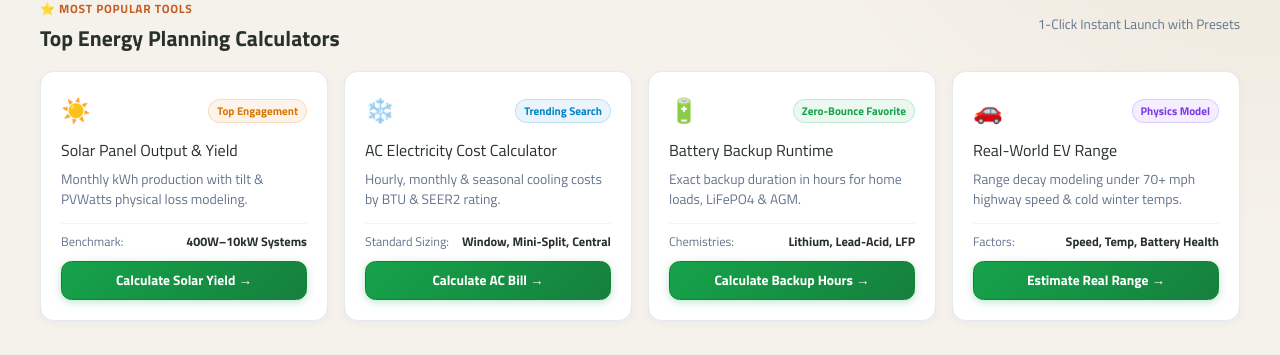
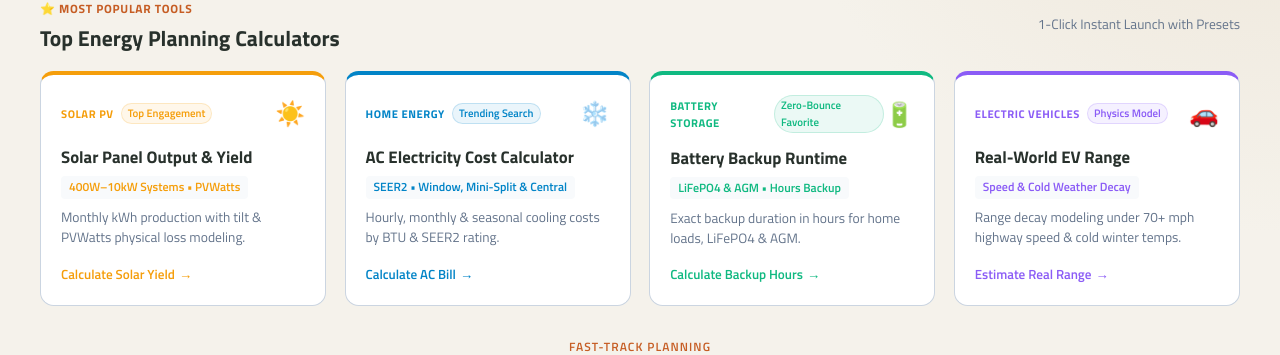
Before and after one commit to miadsaadidi/powerlab, a Next.js app: page / in a window 1280 px wide. Shown: the part 311-666 px from the top of the page. Built offline with nearby package versions, Linux system fonts and the light colour scheme; no server answers.

Commit message:
feat(homepage): align popular tools cards style with category workflow and calculator cards

```diff
--- a/src/components/home/popular-calculators-launcher.tsx
+++ b/src/components/home/popular-calculators-launcher.tsx
@@ -5,65 +5,65 @@ import { track } from "@/lib/analytics/analytics";
 
 interface PopularTool {
   id: string;
+  category: string;
   title: string;
   tagline: string;
   badge: string;
-  badgeColor: string;
+  color: string;
   icon: string;
   route: string;
   actionText: string;
-  metricLabel: string;
-  metricValue: string;
+  metric: string;
 }
 
 const POPULAR_TOOLS: PopularTool[] = [
   {
     id: "solar-panel-output",
+    category: "Solar PV",
     title: "Solar Panel Output & Yield",
     tagline: "Monthly kWh production with tilt & PVWatts physical loss modeling.",
     badge: "Top Engagement",
-    badgeColor: "#d97706",
+    color: "#f59e0b",
     icon: "☀️",
     route: "/solar/solar-panel-output-calculator",
     actionText: "Calculate Solar Yield",
-    metricLabel: "Benchmark",
-    metricValue: "400W–10kW Systems",
+    metric: "400W–10kW Systems • PVWatts",
   },
   {
     id: "ac-cost",
+    category: "Home Energy",
     title: "AC Electricity Cost Calculator",
     tagline: "Hourly, monthly & seasonal cooling costs by BTU & SEER2 rating.",
     badge: "Trending Search",
-    badgeColor: "#0284c7",
+    color: "#0284c7",
     icon: "❄️",
     route: "/home-energy/air-conditioner-cost-calculator",
     actionText: "Calculate AC Bill",
-    metricLabel: "Standard Sizing",
-    metricValue: "Window, Mini-Split, Central",
+    metric: "SEER2 • Window, Mini-Split & Central",
   },
   {
     id: "battery-runtime",
+    category: "Battery Storage",
     title: "Battery Backup Runtime",
     tagline: "Exact backup duration in hours for home loads, LiFePO4 & AGM.",
     badge: "Zero-Bounce Favorite",
-    badgeColor: "#16a34a",
+    color: "#10b981",
     icon: "🔋",
     route: "/battery/battery-runtime-calculator",
     actionText: "Calculate Backup Hours",
-    metricLabel: "Chemistries",
-    metricValue: "Lithium, Lead-Acid, LFP",
+    metric: "LiFePO4 & AGM • Hours Backup",
   },
   {
     id: "ev-range",
+    category: "Electric Vehicles",
     title: "Real-World EV Range",
     tagline: "Range decay modeling under 70+ mph highway speed & cold winter temps.",
     badge: "Physics Model",
-    badgeColor: "#7c3aed",
+    color: "#8b5cf6",
     icon: "🚗",
     route: "/ev/ev-range-calculator",
     actionText: "Estimate Real Range",
-    metricLabel: "Factors",
-    metricValue: "Speed, Temp, Battery Health",
+    metric: "Speed & Cold Weather Decay",
   },
 ];
 
@@ -113,98 +113,111 @@ export function PopularCalculatorsLauncher() {
         style={{
           display: "grid",
           gridTemplateColumns: "repeat(auto-fit, minmax(260px, 1fr))",
-          gap: "1rem",
+          gap: "1.15rem",
         }}
       >
         {POPULAR_TOOLS.map((tool) => (
-          <div
+          <Link
             key={tool.id}
+            href={tool.route}
+            className="flow-node-card home-calc-card"
             style={{
-              borderRadius: "0.85rem",
-              border: "1px solid var(--border-color, #e2e8f0)",
-              background: "var(--card-bg, #ffffff)",
-              boxShadow: "0 2px 8px rgba(0, 0, 0, 0.04)",
-              padding: "1.25rem",
               display: "flex",
               flexDirection: "column",
-              justifyContent: "space-between",
-              gap: "0.85rem",
-              transition: "transform 140ms ease, box-shadow 140ms ease",
+              padding: "1.25rem",
+              borderRadius: "0.85rem",
+              background: "var(--card-bg, #ffffff)",
+              border: "1px solid var(--border-color, #cbd5e1)",
+              borderTop: `4px solid ${tool.color}`,
+              textDecoration: "none",
+              color: "inherit",
+              transition: "transform 0.15s ease, box-shadow 0.15s ease",
             }}
+            onClick={() => track("calculator_calculate", { calculator: tool.id, action: "popular_launcher_click" })}
           >
-            <div>
+            {/* Top Row: Category Label on left, Icon on right */}
             <div
               style={{
                 display: "flex",
+                alignItems: "center",
                 justifyContent: "space-between",
-                  alignItems: "center",
-                  gap: "0.5rem",
-                  marginBottom: "0.5rem",
+                marginBottom: "0.75rem",
               }}
             >
-                <span style={{ fontSize: "1.5rem" }} aria-hidden="true">
-                  {tool.icon}
-                </span>
+              <div style={{ display: "flex", alignItems: "center", gap: "0.45rem" }}>
                 <span
                   style={{
                     fontSize: "0.7rem",
                     fontWeight: 700,
-                    padding: "2px 8px",
+                    textTransform: "uppercase",
+                    letterSpacing: "0.05em",
+                    color: tool.color,
+                  }}
+                >
+                  {tool.category}
+                </span>
+                <span
+                  style={{
+                    fontSize: "0.68rem",
+                    fontWeight: 600,
+                    padding: "1px 6px",
                     borderRadius: "9999px",
-                    background: `${tool.badgeColor}15`,
-                    color: tool.badgeColor,
-                    border: `1px solid ${tool.badgeColor}30`,
+                    background: `${tool.color}15`,
+                    color: tool.color,
+                    border: `1px solid ${tool.color}30`,
                   }}
                 >
                   {tool.badge}
                 </span>
               </div>
+              <span style={{ fontSize: "1.5rem" }} aria-hidden="true">
+                {tool.icon}
+              </span>
+            </div>
 
-              <h3 style={{ fontSize: "1.05rem", fontWeight: 700, margin: "0 0 0.35rem" }}>
-                <Link
-                  href={tool.route}
-                  style={{ textDecoration: "none", color: "var(--ink, #1e293b)" }}
-                  onClick={() => track("calculator_calculate", { calculator: tool.id, action: "popular_launcher_click" })}
-                >
+            {/* Calculator Title */}
+            <h3 style={{ margin: "0 0 0.35rem", fontSize: "1.05rem", fontWeight: 700, color: "var(--ink, #1e293b)" }}>
               {tool.title}
-                </Link>
             </h3>
 
-              <p style={{ fontSize: "0.86rem", color: "var(--text-muted, #64748b)", margin: 0, lineHeight: 1.45 }}>
+            {/* Metric / Benchmark Pill */}
+            <div
+              style={{
+                display: "inline-block",
+                alignSelf: "flex-start",
+                fontSize: "0.75rem",
+                fontWeight: 600,
+                color: tool.color,
+                background: "var(--bg-secondary, #f8fafc)",
+                padding: "2px 8px",
+                borderRadius: "4px",
+                marginBottom: "0.6rem",
+              }}
+            >
+              {tool.metric}
+            </div>
+
+            {/* Description */}
+            <p style={{ margin: 0, fontSize: "0.85rem", color: "var(--text-muted, #64748b)", lineHeight: 1.45, flexGrow: 1 }}>
               {tool.tagline}
             </p>
-            </div>
 
-            <div style={{ paddingTop: "0.5rem", borderTop: "1px solid var(--border-color, #f1f5f9)" }}>
+            {/* Bottom Action Link */}
             <div
               style={{
+                marginTop: "1rem",
                 display: "flex",
-                  justifyContent: "space-between",
-                  fontSize: "0.78rem",
-                  color: "var(--text-muted, #64748b)",
-                  marginBottom: "0.65rem",
+                alignItems: "center",
+                gap: "0.25rem",
+                fontSize: "0.825rem",
+                fontWeight: 600,
+                color: tool.color,
               }}
             >
-                <span>{tool.metricLabel}:</span>
-                <strong style={{ color: "var(--ink, #1e293b)" }}>{tool.metricValue}</strong>
+              <span>{tool.actionText}</span>
+              <span aria-hidden="true">→</span>
             </div>
-
-              <Link
-                href={tool.route}
-                className="button btn-primary"
-                style={{
-                  width: "100%",
-                  textAlign: "center",
-                  fontSize: "0.85rem",
-                  padding: "0.5rem 0.75rem",
-                  textDecoration: "none",
-                }}
-                onClick={() => track("calculator_calculate", { calculator: tool.id, action: "popular_launcher_click" })}
-              >
-                {tool.actionText} →
           </Link>
-            </div>
-          </div>
         ))}
       </div>
     </section>
```
Lines whose indentation alone changed are shown as unchanged.
